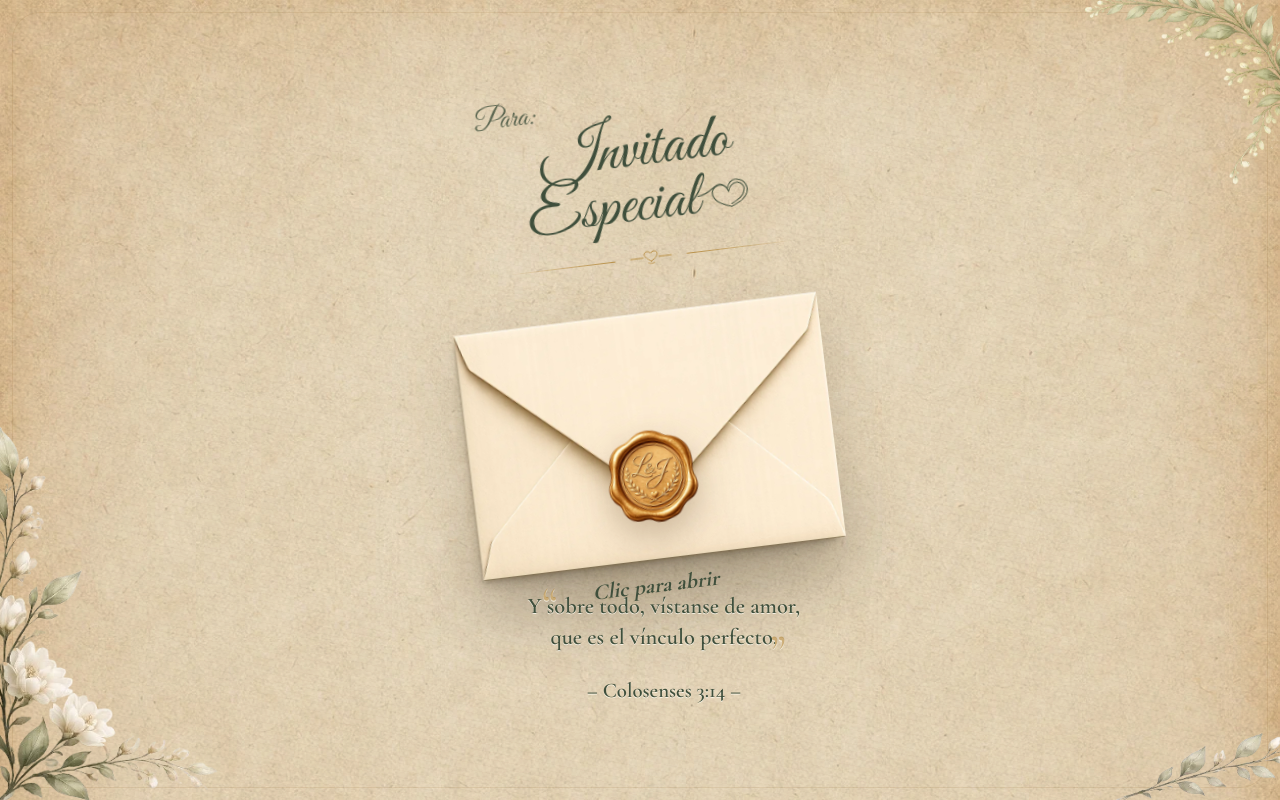
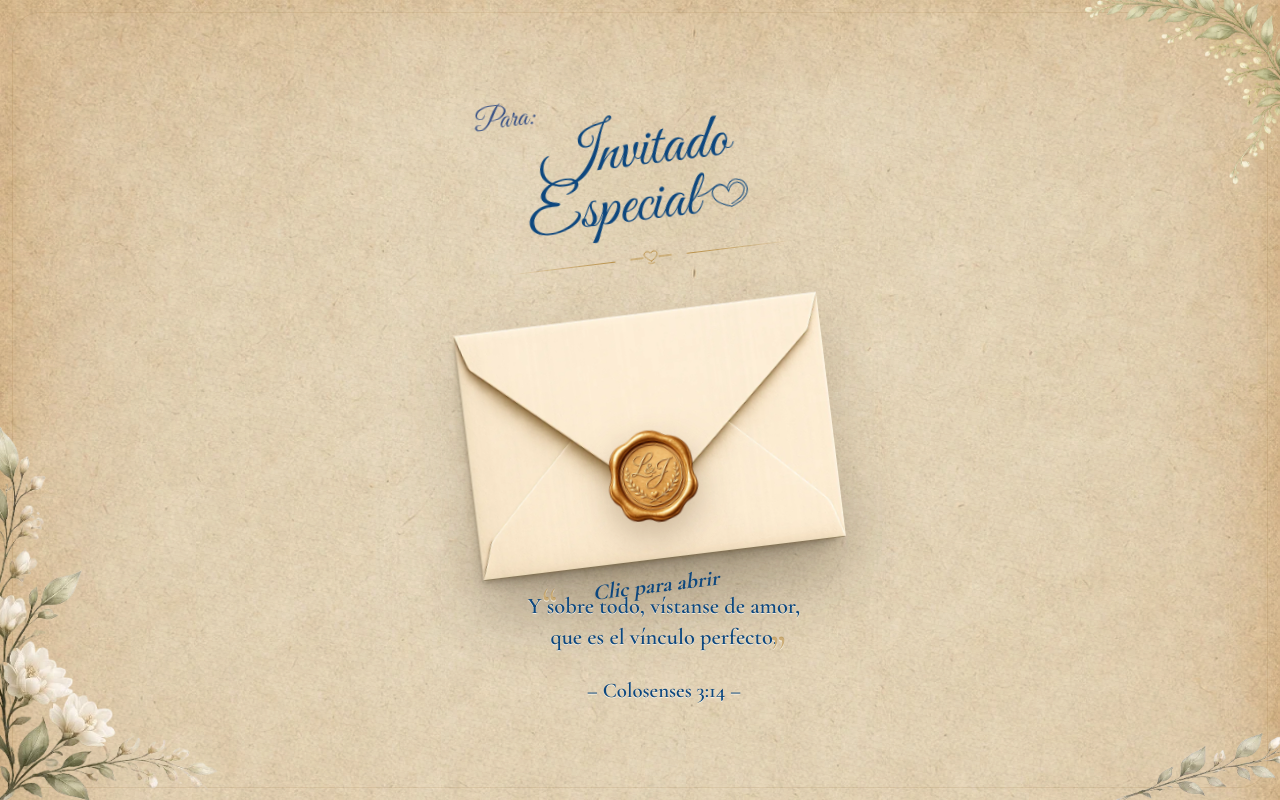
Before and after one commit to DanielSQN/carta-invitacion-boda-LT, a Next.js app: page / in a window 1280 px wide. Built offline with nearby package versions, Linux system fonts and the light colour scheme; no server answers; a web font is replaced by a local one.

Commit message:
Actualizar colores de la paleta y ajustar estilos de la etiqueta decorativa

```diff
--- a/src/app/globals.css
+++ b/src/app/globals.css
@@ -10,11 +10,13 @@
   --paper-warm: #eedfc8;
   --ink: #2c2521;
   --muted: #6e625c;
-  --olive: #3f4f3c;
+  /* --olive: #3f4f3c; */
+  --olive: #0d477e;
   --olive-soft: #6f7a66;
   --soft-gold: #b88f47;
   --gold-deep: #8b6429;
   --tear-height: clamp(3.8rem, 8vh, 5.2rem);
+  --blue-theme: #081929
 }
 
 @theme inline {
@@ -170,7 +172,8 @@ button {
 
 .decorative-label {
   margin-left: clamp(0.75rem, 8vw, 2.45rem);
-  color: rgba(63, 79, 60, 0.82);
+  /* color: rgba(63, 79, 60, 0.82); */
+  color: rgba(19, 54, 124, 0.82);
   font-size: clamp(1.25rem, min(6.8vw, 3.7dvh), 2.15rem);
   font-weight: 400;
 }
```
